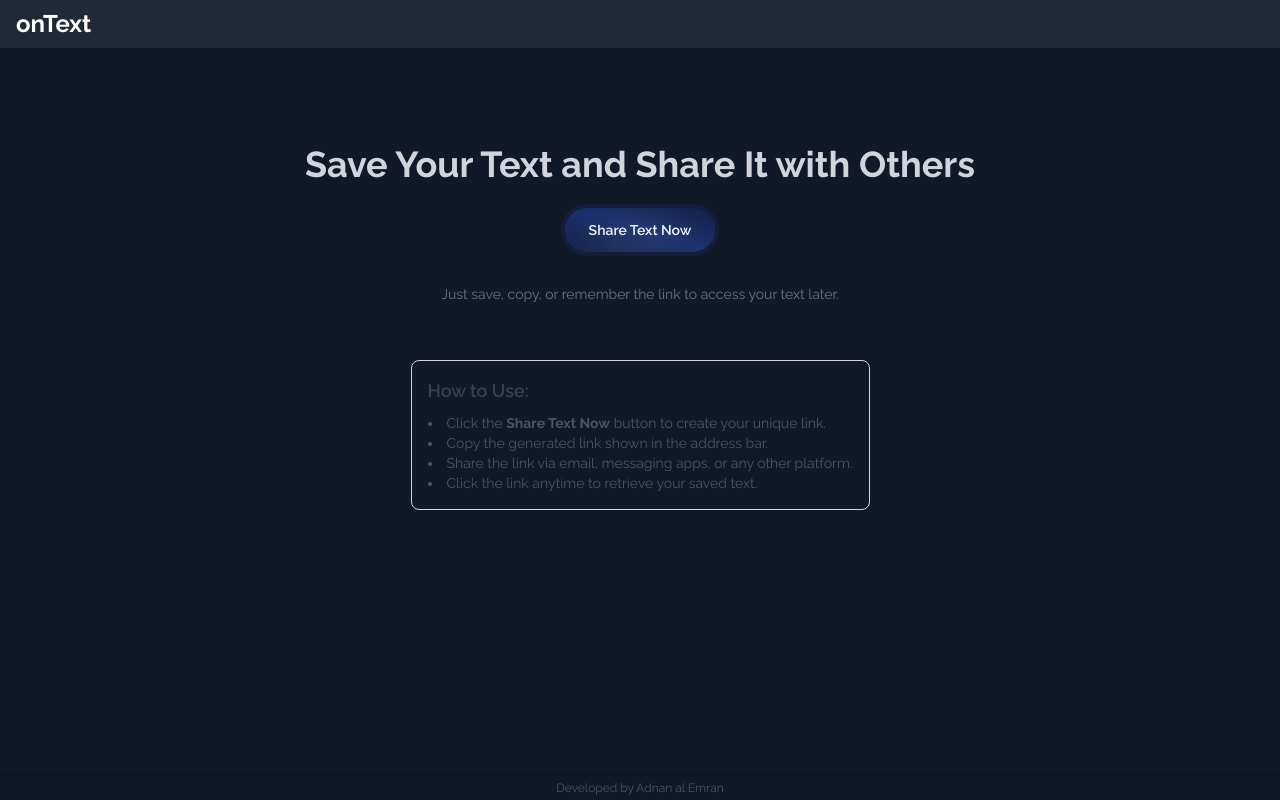
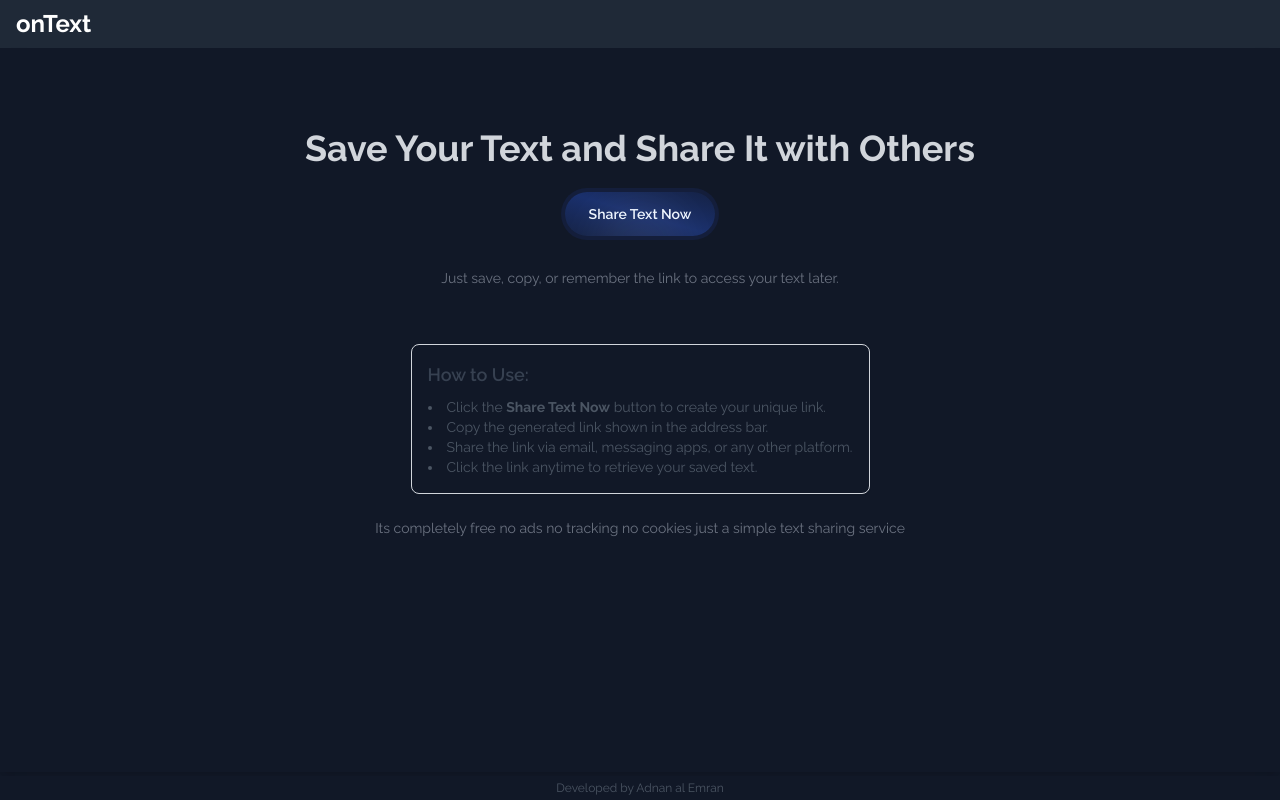
Before and after one commit to adnanalemran/onText, a React (Vite) app: page / in a window 1280 px wide. Built offline with nearby package versions, Linux system fonts and the light colour scheme.

Commit message:
Refactor Home component styles for improved layout and readability

```diff
--- a/src/components/Home.jsx
+++ b/src/components/Home.jsx
@@ -9,7 +9,7 @@ const Home = () => {
     const randomNumber = getRandomNumber(); // Call the function to get a random number
 
     return (
-        <div className="flex flex-col items-center justify-center mt-16 p-6  rounded-lg  ">
+        <div className="flex flex-col items-center justify-center mt-12 p-6  rounded-lg  ">
             <h2 className="lg:text-4xl text-2xl font-bold mb-6 text-center text-gray-300">
                 Save Your Text and Share It with Others
             </h2>
@@ -37,6 +37,9 @@ const Home = () => {
                     <li>Click the link anytime to retrieve your saved text.</li>
                 </ul>
             </div>
+            <p className="mt-6 text-gray-500">
+                Its completely free no ads no tracking no cookies  just a simple text sharing service
+            </p>
 
 
         </div>
```
